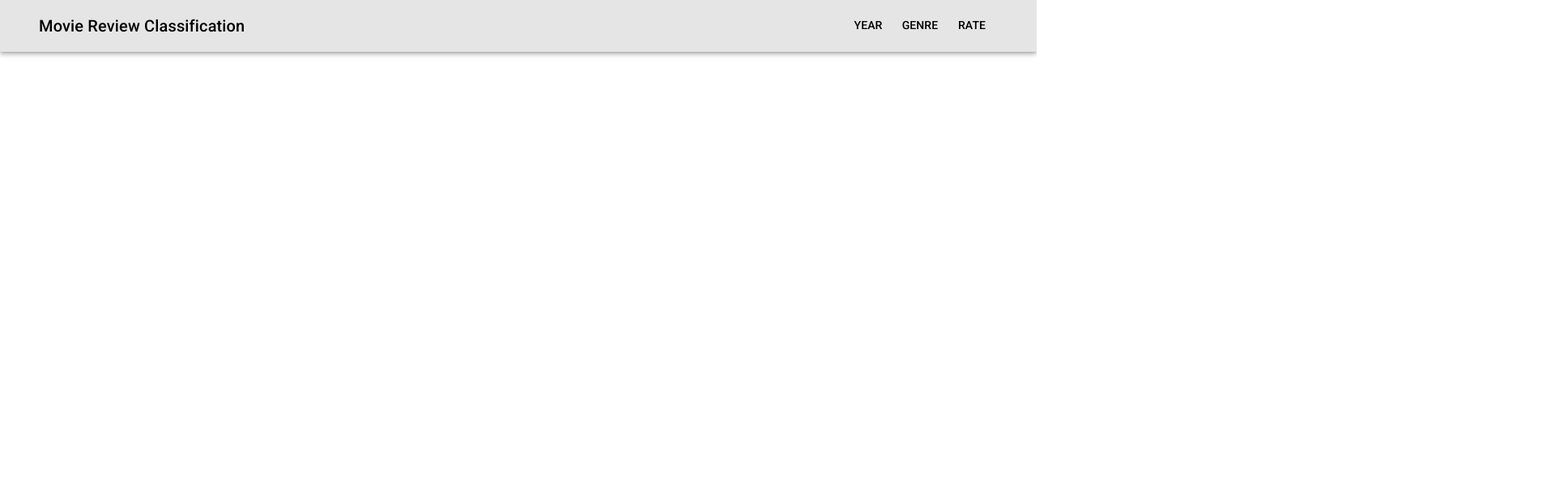
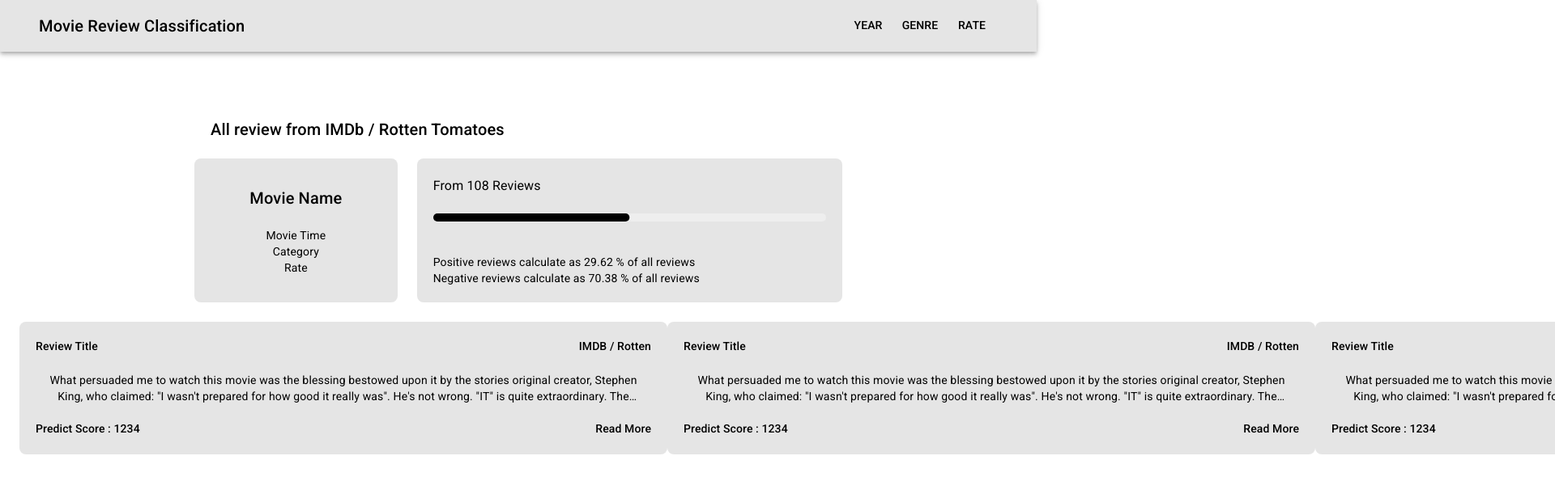
Before and after one commit to GojiMiin/Movieeee, a React (Create React App) app in the folder frontend/: page /allreviews in a window 1280 px wide. Shown: the top 616 px of the page at 81% size, 1920 px wide, since content can reach past the window. Built offline with nearby package versions, Linux system fonts and the light colour scheme.

Commit message:
Change reviewbox & Load progress

```diff
--- a/frontend/src/App.js
+++ b/frontend/src/App.js
@@ -28,6 +28,7 @@
                 <Route path="/movie/:movieCode" exact component={MoviePage} />
                 <Route path="/search" exact component={SearchPage} />
                 <Route path="/review/:movieCode" exact component={FullReviewPage} />
+                <Route path="/allreviews" exact component={AllReviewsPage} />
             </Switch>
         </MuiThemeProvider>
     </div>
--- a/frontend/src/components/AllReviewBox.js
+++ b/frontend/src/components/AllReviewBox.js
@@ -12,6 +12,11 @@
         padding:'20px'
     }
 })(Box);
+const BottomBox = withStyles({
+    root:{
+        padding:'0px 20px 20px 20px'
+    }
+})(Box);
 const FullReviewBox = withStyles({
     root:{
         backgroundColor: '#E5E5E5',
@@ -20,6 +25,15 @@
         height:'auto'
     }
 })(Box);
+const TypoNoWrap2Line = withStyles({
+    root:{
+        display: '-webkit-box',
+        '-webkit-line-clamp': 2,
+        '-webkit-box-orient': 'vertical',
+        overflow:'hidden',
+        textOverflow: 'ellipsis'
+    }
+})(Typography);
 
 function AllReviewBox() {
     return (
@@ -28,7 +42,7 @@
                 <Grid container>
                     <Grid item xs={6}>
                         <Typography variant='subtitle2' align='left'>
-                            Positive / Negative
+                            Review Title
                         </Typography>
                     </Grid>
                     <Grid item xs={6}>
@@ -39,7 +53,7 @@
                 </Grid>
             </HeaderBox>
             <TextBox>
-                <Typography variant='body2' noWrap={true}>
+                <TypoNoWrap2Line variant='body2'>
                     What persuaded me to watch this movie was the blessing bestowed upon it by the stories original creator, Stephen King, who claimed: "I wasn't prepared for how good it really was".
                     He's not wrong.
 
@@ -53,18 +67,24 @@
                     which is why it's perfectly suited for those who like Horror movies but without the obnoxious gore.
 
                     Watched the pre-release as a critic - August 28th.
-                </Typography>
+                </TypoNoWrap2Line>
             </TextBox>
-            <Box display={'flex'} justifyContent={'flex-end'}>
-                <Box style={{padding:'0px 20px 20px 20px'}}>
-                    <Button style={{padding:'0px', textTransform: 'none'}}>
+            <BottomBox>
+                <Grid container>
+                    <Grid item xs={6}>
+                        <Typography variant='subtitle2' align='left'>
+                            Predict Score : 1234
+                        </Typography>
+                    </Grid>
+                    <Grid item xs={6}>
                         <Typography variant='subtitle2' align='right'>
                             Read More
                         </Typography>
-                    </Button>
-                </Box>
+                    </Grid>
+                </Grid>
+            </BottomBox>
 
-            </Box>
+
 
         </FullReviewBox>
     );
--- a/frontend/src/components/FullReviewBox.js
+++ b/frontend/src/components/FullReviewBox.js
@@ -1,6 +1,7 @@
 import {Box, Container, Typography} from "@material-ui/core";
 import {Grid} from "@material-ui/core";
 import {withStyles} from "@material-ui/core";
+import {CircularProgress} from "@material-ui/core";
 import { useLocation } from "react-router-dom"
 import {useEffect, useState} from "react";
 
@@ -26,7 +27,7 @@
 function FullReviewBoxs({toShowSource, toShowReviewDetail}) {
 
     if(toShowSource === null || toShowReviewDetail === null){
-        return <p>Loading review...</p>;
+        return <CircularProgress />;
     }
 
     return (
@@ -35,7 +36,8 @@
                 <Grid container>
                     <Grid item xs={6}>
                         <Typography variant='h6' align='left'>
-                            {toShowReviewDetail.title}
+                            {/*{toShowReviewDetail.title}*/}
+                            Predict Score : 1234
                         </Typography>
                     </Grid>
                     <Grid item xs={6}>
@@ -45,8 +47,13 @@
                     </Grid>
                 </Grid>
             </HeaderBox>
+            <HeaderBox>
+                <Typography variant='subtitle2' align='left'>
+                    {toShowReviewDetail.title}
+                </Typography>
+            </HeaderBox>
             <TextBox>
-                <Typography>
+                <Typography variant={'body2'}>
                     {toShowReviewDetail.review}
                 </Typography>
 
--- a/frontend/src/components/ReviewBox.js
+++ b/frontend/src/components/ReviewBox.js
@@ -1,4 +1,4 @@
-import {Box, Button, Container, Grid, makeStyles, Typography} from "@material-ui/core";
+import {Box, Button, Container, Grid, Link, makeStyles, Typography} from "@material-ui/core";
 import {withStyles} from "@material-ui/core";
 import { useHistory } from "react-router-dom";
 
@@ -23,7 +23,7 @@
 })(Box);
 const TextBox = withStyles({
     root:{
-        padding:'20px 20px 40px 20px'
+        padding:'20px'
     }
 })(Box);
 const ReviewBox = withStyles({
@@ -49,11 +49,9 @@
         top:'10px'
     }
 })(Box);
-const ReadMoreBox = withStyles({
+const BottomBox = withStyles({
     root:{
-        position: 'absolute',
-        right: '5px',
-        bottom: '5px',
+        padding:'0px 20px 20px 20px'
     }
 })(Box);
 
@@ -106,18 +104,9 @@
                 </HeaderBox>
                 <TextBox>
                     <Grid container spacing={3}>
-
-
                         {onePageReview.allReview.map((oneReview) =>
                             <Grid item xs={6} key={oneReview.score}> {/*imdb review box*/}
                             <ReviewTextBox borderRadius={8}>
-                                <ReadMoreBox>
-                                    <Button style={{textTransform: 'none'}} onClick={() => readMoreReview(oneReview)} >
-                                        <Typography variant={'subtitle2'}>
-                                            Read More
-                                        </Typography>
-                                    </Button>
-                                </ReadMoreBox>
                                 <Grid container>
                                     <Grid item xs={9}>
                                         <HeaderBox>
@@ -132,15 +121,31 @@
                                                 IMDB
                                             </Typography>
                                         </HeaderBox>
-
                                     </Grid>
                                 </Grid>
-
                                 <TextBox>
                                     <Typography align='left' variant={'body2'} noWrap={true}>
                                         {oneReview.review}
                                     </Typography>
                                 </TextBox>
+                                <Grid container>
+                                    <Grid item xs={8}>
+                                        <BottomBox>
+                                            <Typography variant='subtitle2' align='left'>
+                                                Predict Score : {oneReview.score}
+                                            </Typography>
+                                        </BottomBox>
+                                    </Grid>
+                                    <Grid item xs={4}>
+                                        <BottomBox>
+                                            <Typography variant='subtitle2' align='right' onClick={() => readMoreReview(oneReview)}>
+                                                Read More
+                                            </Typography>
+                                        </BottomBox>
+                                    </Grid>
+                                </Grid>
+
+
                             </ReviewTextBox>
                         </Grid>
                         )}
--- a/frontend/src/components/TopBar.js
+++ b/frontend/src/components/TopBar.js
@@ -37,25 +37,25 @@
 
 const ScheduleIconStyled = withStyles((theme) => ({
     root: {
-        [theme.breakpoints.up('md')]: { display: 'none', }
+        [theme.breakpoints.up('sm')]: { display: 'none', }
     },
 }))(ScheduleIcon);
 
 const CategoryIconStyled = withStyles((theme) => ({
     root: {
-        [theme.breakpoints.up('md')]: { display: 'none', }
+        [theme.breakpoints.up('sm')]: { display: 'none', }
     },
 }))(CategoryIcon);
 
 const ThumbUpIconStyled = withStyles((theme) => ({
     root: {
-        [theme.breakpoints.up('md')]: { display: 'none', }
+        [theme.breakpoints.up('sm')]: { display: 'none', }
     },
 }))(ThumbUpIcon);
 
 const TypoStyled = withStyles((theme) => ({
     root: {
-        [theme.breakpoints.down('sm')]: { display: 'none', }
+        [theme.breakpoints.down(600)]: { display: 'none', }
     },
 }))(Typography);
 
--- a/frontend/src/page/MoviePage.js
+++ b/frontend/src/page/MoviePage.js
@@ -1,6 +1,16 @@
 import MovieDescBox from "../components/MovieDescBox";
 import MovieDescBoxs from "../components/MovieDescBox";
-import {Box, Container, makeStyles, TextField, Typography, withStyles, Grid, Paper} from "@material-ui/core";
+import {
+    Box,
+    Container,
+    makeStyles,
+    TextField,
+    Typography,
+    withStyles,
+    Grid,
+    Paper,
+    CircularProgress
+} from "@material-ui/core";
 import {LinearProgress} from "@material-ui/core";
 import ContactBox from "../components/ContactBox";
 import ReviewBox from "../components/ReviewBox";
@@ -46,20 +56,6 @@
     }
 })(Box);
 
-const BorderLinearProgress = withStyles((theme) => ({
-    root: {
-        height: 20,
-        borderRadius: 0,
-    },
-    colorPrimary: {
-        backgroundColor: '#000',
-    },
-    bar: {
-        borderRadius: 0,
-        backgroundColor: '#fff',
-    },
-}))(LinearProgress);
-
 
 
 function MoviePage() {
@@ -93,7 +89,7 @@
     }, [])
 
     if(pageReview === null || detail === null){
-        return <p>Loading review...</p>;
+        return <CircularProgress />;
     }
 
     return (
--- a/frontend/src/page/SearchPage.js
+++ b/frontend/src/page/SearchPage.js
@@ -11,6 +11,7 @@
 import {useEffect, useState} from "react";
 import { useLocation } from "react-router-dom"
 import axios from "axios"
+import SearchBar from "../components/SearchBar";
 
 const useStyles = makeStyles({
     root: {
@@ -62,6 +63,7 @@
 
     return (
         <div className="SearchPage">
+            <SearchBar/>
             <Container className={classes.center}>
                 <ResultHeaderBox showKey={location.state.keyword}></ResultHeaderBox>
             </Container>
```
